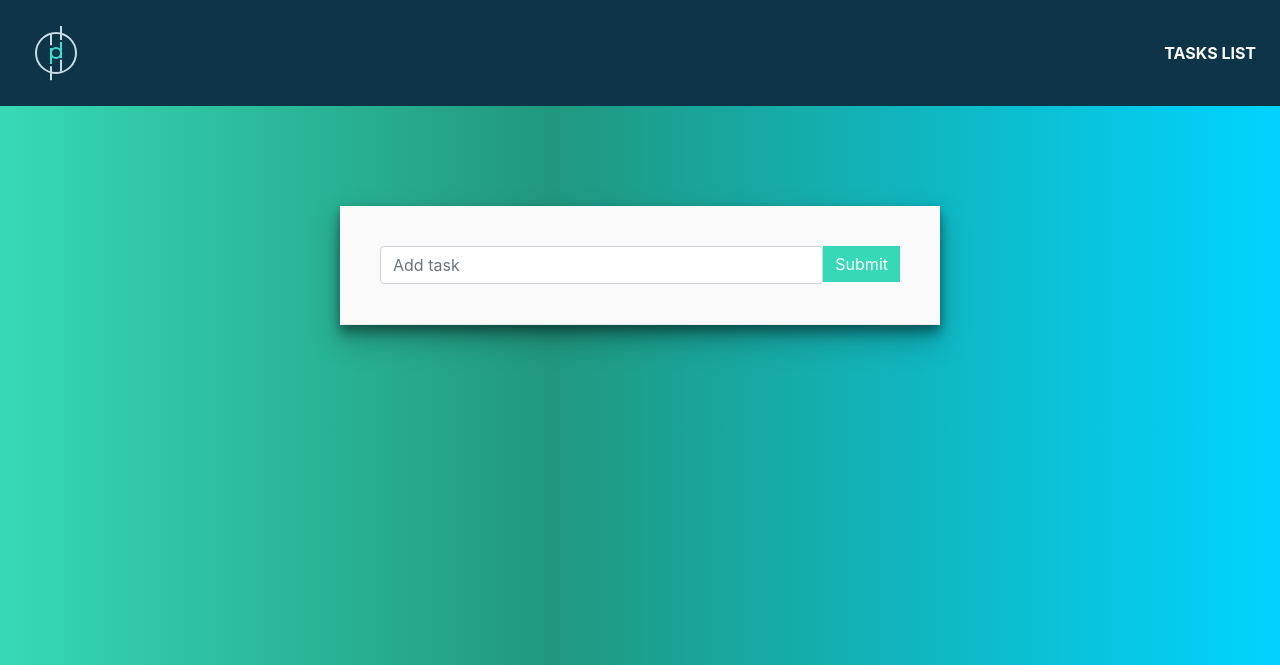
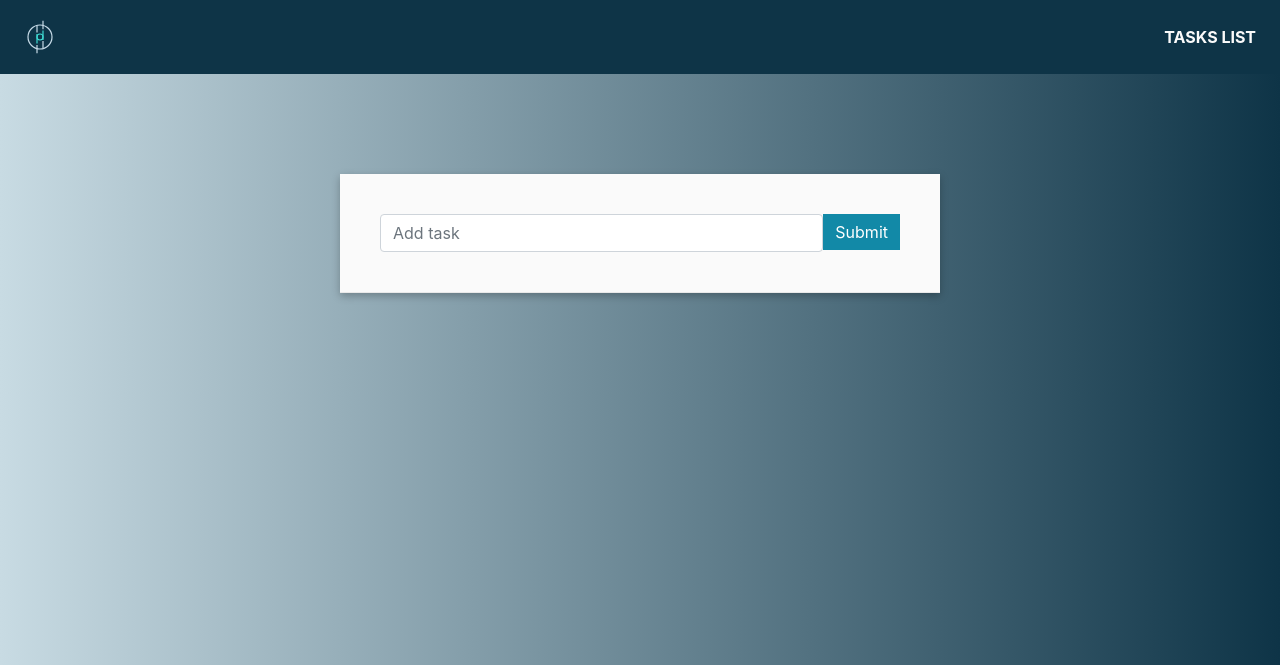
Before and after one commit to mkinty/nafi-django-rest-framework-ajax-app, a Django app: page / in a window 1280 px wide. Shown: the top 665 px of the page. Run offline with Django 3.2, Linux system fonts and the light colour scheme; some libraries are stand-ins or nearby versions.

Commit message:
Add navbar

```diff
--- a/static/css/style.css
+++ b/static/css/styles.css
@@ -1,20 +1,25 @@
 /* GOOGLE FONT STYLE : Montserrat */
 :root {
-  --default: linear-gradient(to right, var(--blue), var(--dark));
   --green: #d8ece0;
-  --blue: #c8dbe3;
-  --register: linear-gradient(90deg, rgba(54,217,182,1) 0%, rgba(32,152,126,1) 43%, rgba(0,212,255,1) 100%);
+  --blu: #c8dbe3;
+  --register: #f4feff;
   --light: #c6dae7;
-  --kmyprod: #0e3447;
-  --primary: #1289a7;
+  --dark-k: #0e3447;
+  --defaults: linear-gradient(to right, var(--blu), var(--dark-k));
+  --primary-btn: #1289a7;
+  --secondary: #0d0d0d;
+  --gray: #40739e;
+  --gray-light: #eee;
+  --gray-hint: #555;
   --accent: #2c3e50;
   --text: #333;
   --divider: #ecf0f1;
   --hint: #95a5a6;
   --error: #ee5a24;
-  --box-header: 0 1px 2px 0 rgba(60, 64, 67, 0.3),
+  --font-body: "Mulish", sans-serif;
+  --font-header: "Cormorant Garamond", serif;
+  --box-shadow: 0 1px 2px 0 rgba(60, 64, 67, 0.3),
     0 1px 3px 1px rgba(60, 64, 67, 0.15);
-  --box-content: 0 14px 28px rgba(0,0,0,0.25), 0 10px 10px rgba(0,0,0,0.22);
 }
 
 @import url('https://fonts.googleapis.com/css2?family=Montserrat:wght@100&display=swap');
@@ -22,13 +27,17 @@
 /* NAVBAR CSS START */
 
 .navbar{
-    background: var(--kmyprod);
+    background: var(--dark-k);
     overflow:auto;
     min-height: auto;
     font-weight: bold;
     color: white;
-    box-shadow: var(--header);
 
+}
+
+.navbar img {
+  width: 3rem;
+  height: 3rem;
 }
 
 .navbar-brand, .nav-link, .nav-item {
@@ -62,8 +71,7 @@ color: #fafafa !important;
 /* TASKS CSS  START*/
 
 body{
-  background: rgb(54,217,182);
-  background: var(--register);
+  background: var(--defaults);
 }
 
 
@@ -100,7 +108,7 @@ h1, h2, h3, h4, h5, p, span, strike{
 }
 
 #submit{
-  background-color: #36d9b6;
+  background: var(--primary-btn);
   border-radius: 0;
   border:0;
   color: #fff;
--- a/templates/base.html
+++ b/templates/base.html
@@ -5,7 +5,7 @@
 <head>
   <meta charset="UTF-8">
   <meta name="viewport" content="width=device-width, initial-scale=1">
-    <link href="{% static 'css/style.css' %}" rel="stylesheet">
+    <link href="{% static 'css/styles.css' %}" rel="stylesheet">
     <title>{% block title %} {% endblock %}</title>
     <link rel="stylesheet" href="{% static 'bootstrap4/bootstrap.min.css' %}">
 </head>
@@ -13,7 +13,7 @@
 <body>
     <!-- Navbar brand -->
     <nav class="navbar navbar-expand-lg  navbar-dark " >
-        <a href="{% url 'frontend:list' %}" class="navbar-brand"><img src='{% static "images/kmyprod-dark.svg" %}' style="height: 80px; width: 80px;"></a>
+        <a href="{% url 'frontend:list' %}" class="navbar-brand"><img src='{% static "images/kmyprod-dark.svg" %}'></a>
 
         <!-- Toggler/collapsibe Button -->
         <button class="navbar-toggler" type="button" data-toggle="collapse" data-target="#navbar"
```
